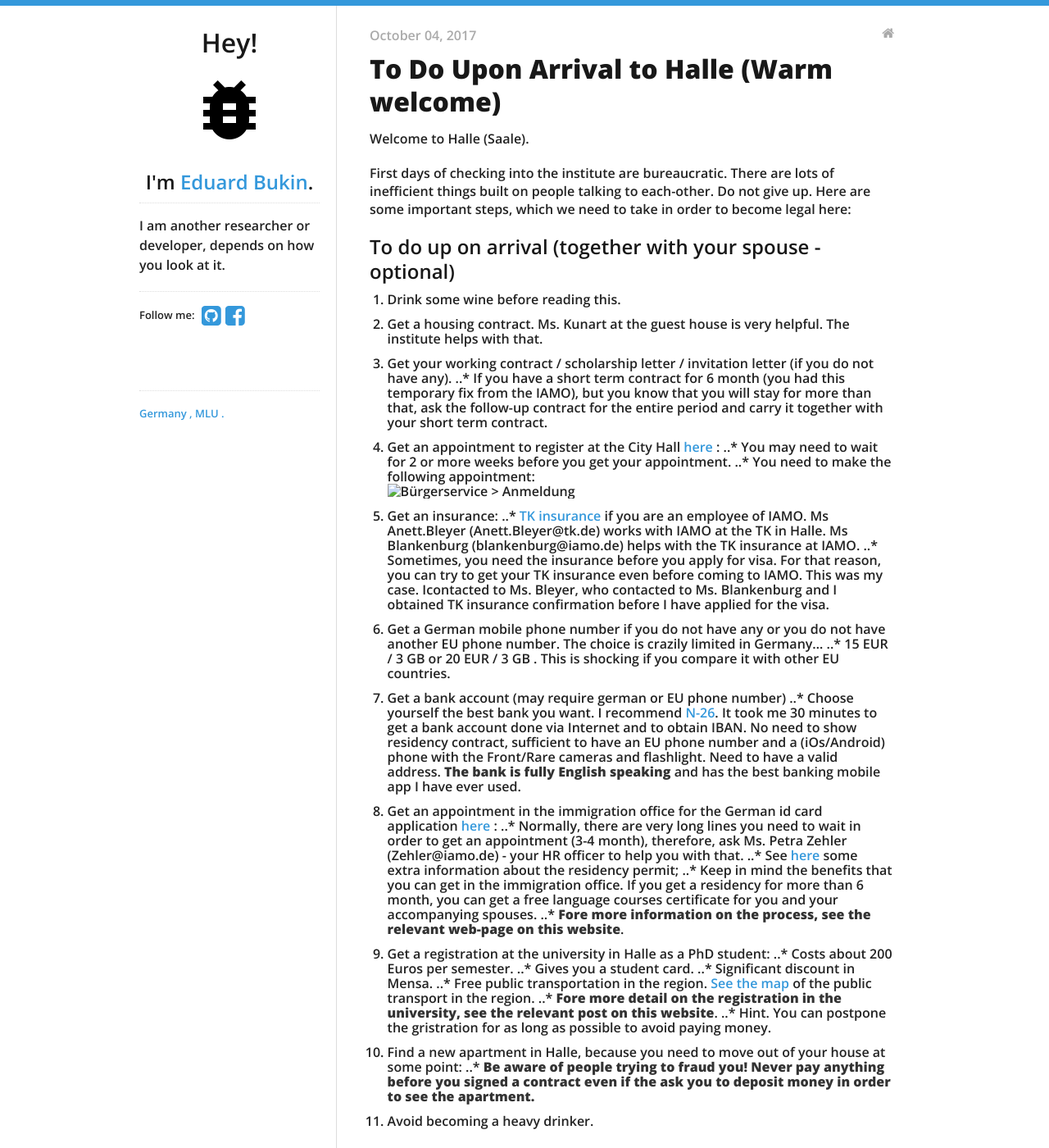
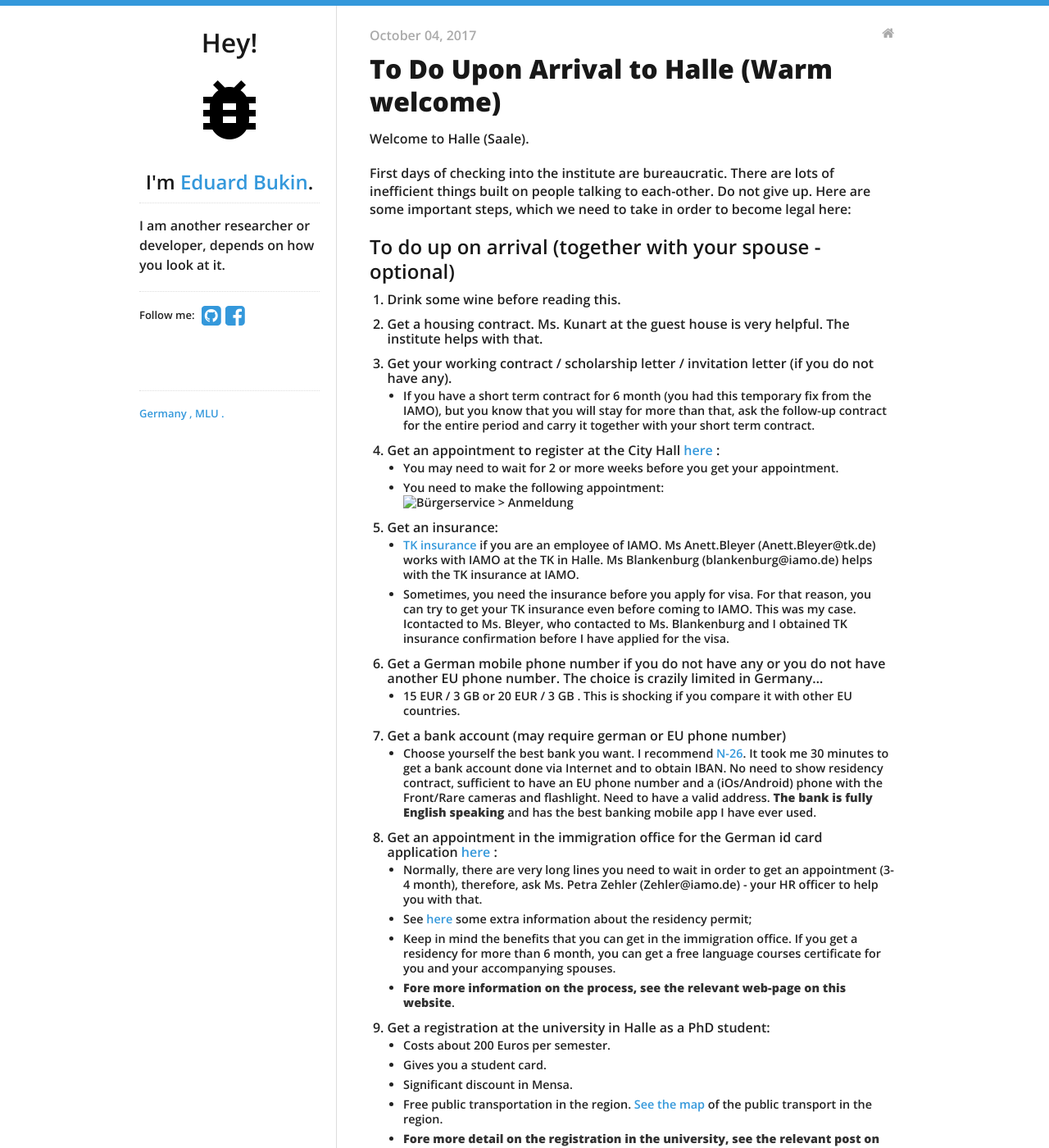
Before and after one commit to EBukin/EBukin.github.io, a Jekyll site: the page built from _posts/2017-10-04-to-do-upon-arrival-to-halle.markdown, in a window 1280 px wide and 1400 px high. Shown: the whole window at 82% size. Built offline with Jekyll 4.4.1, drawn with Linux system fonts in a browser that asks for light colours; nearby versions of some CDN libraries; some of the changed text lies outside the part shown.

Commit message:
to do update 3

```diff
--- a/_posts/2017-10-04-to-do-upon-arrival-to-halle.markdown
+++ b/_posts/2017-10-04-to-do-upon-arrival-to-halle.markdown
@@ -15,31 +15,31 @@ First days of checking into the institute are bureaucratic. There are lots of in
 0. Drink some wine before reading this.
 1. Get a housing contract. Ms. Kunart at the guest house is very helpful. The institute helps with that.
 2. Get your working contract / scholarship letter / invitation letter (if you do not have any).
-..* If you have a short term contract for 6 month (you had this temporary fix from the IAMO), but you know that you will stay for more than that, ask the follow-up contract for the entire period and carry it together with your short term contract.
+   - If you have a short term contract for 6 month (you had this temporary fix from the IAMO), but you know that you will stay for more than that, ask the follow-up contract for the entire period and carry it together with your short term contract.
 3. Get an appointment to register at the City Hall [here](https://www.halle.de/de/Verwaltung/Online-Angebote/Online-Dienste/Terminvereinbarung/Termin-Buergerservic-08648/) :
-..* You may need to wait for 2 or more weeks before you get your appointment.
-..* You need to make the following appointment: ![Bürgerservice > Anmeldung](assets/images/cityhall-appointment.png "Bürgerservice > Anmeldung")
+   - You may need to wait for 2 or more weeks before you get your appointment.
+   - You need to make the following appointment: ![Bürgerservice > Anmeldung](assets/images/cityhall-appointment.png "Bürgerservice > Anmeldung")
 4. Get an insurance:
-..* [TK insurance](https://www.tk.de/) if you are an employee of IAMO. Ms Anett.Bleyer (Anett.Bleyer@tk.de) works with IAMO at the TK in Halle. Ms Blankenburg (blankenburg@iamo.de) helps with the TK insurance at IAMO.
-..* Sometimes, you need the insurance before you apply for visa. For that reason, you can try to get your TK insurance even before coming to IAMO. This was my case. Icontacted to Ms. Bleyer, who contacted to Ms. Blankenburg and I obtained TK insurance confirmation before I have applied for the visa.
+   - [TK insurance](https://www.tk.de/) if you are an employee of IAMO. Ms Anett.Bleyer (Anett.Bleyer@tk.de) works with IAMO at the TK in Halle. Ms Blankenburg (blankenburg@iamo.de) helps with the TK insurance at IAMO.
+   - Sometimes, you need the insurance before you apply for visa. For that reason, you can try to get your TK insurance even before coming to IAMO. This was my case. Icontacted to Ms. Bleyer, who contacted to Ms. Blankenburg and I obtained TK insurance confirmation before I have applied for the visa.
 5. Get a German mobile phone number if you do not have any or you do not have another EU phone number. The choice is crazily limited in Germany...
-..* 15 EUR / 3 GB [](https://www.simplytel.de/tarifuebersicht#allnet_flats_lte_tab) or 20 EUR / 3 GB [](https://www.base.de/tarife). This is shocking if you compare it with other EU countries.
+   - 15 EUR / 3 GB [](https://www.simplytel.de/tarifuebersicht#allnet_flats_lte_tab) or 20 EUR / 3 GB [](https://www.base.de/tarife). This is shocking if you compare it with other EU countries.
 6. Get a bank account (may require german or EU phone number)
-..* Choose yourself the best bank you want. I recommend [N-26](https://next.n26.com/). It took me 30 minutes to get a bank account done via Internet and to obtain IBAN. No need to show residency contract, sufficient to have an EU phone number and a (iOs/Android) phone with the Front/Rare cameras and flashlight. Need to have a valid address. **The bank is fully English speaking** and has the best banking mobile app I have ever used.
+   - Choose yourself the best bank you want. I recommend [N-26](https://next.n26.com/). It took me 30 minutes to get a bank account done via Internet and to obtain IBAN. No need to show residency contract, sufficient to have an EU phone number and a (iOs/Android) phone with the Front/Rare cameras and flashlight. Need to have a valid address. **The bank is fully English speaking** and has the best banking mobile app I have ever used.
 7. Get an appointment in the immigration office for the German id card application [here](https://www.halle.de/de/Verwaltung/Online-Angebote/Online-Dienste/Terminvereinbarung/Termin-Auslaenderbeh-08653/) :
-..* Normally, there are very long lines you need to wait in order to get an appointment (3-4 month), therefore, ask Ms. Petra Zehler (Zehler@iamo.de) - your HR officer to help you with that.
-..* See [here](http://www.bamf.de/EN/Willkommen/Aufenthalt/WichtigeInformationen/wichtigeinformationen-node.html) some extra information about the residency permit;
-..* Keep in mind the benefits that you can get in the immigration office. If you get a residency for more than 6 month, you can get a free language courses certificate for you and your accompanying spouses.
-..* **Fore more information on the process, see the relevant web-page on this website**.
+   - Normally, there are very long lines you need to wait in order to get an appointment (3-4 month), therefore, ask Ms. Petra Zehler (Zehler@iamo.de) - your HR officer to help you with that.
+   - See [here](http://www.bamf.de/EN/Willkommen/Aufenthalt/WichtigeInformationen/wichtigeinformationen-node.html) some extra information about the residency permit;
+   - Keep in mind the benefits that you can get in the immigration office. If you get a residency for more than 6 month, you can get a free language courses certificate for you and your accompanying spouses.
+   - **Fore more information on the process, see the relevant web-page on this website**.
 8. Get a registration at the university in Halle as a PhD student:
-..* Costs about 200 Euros per semester.
-..* Gives you a student card.
-..* Significant discount in Mensa.
-..* Free public transportation in the region. [See the map](https://www.mdv.de/site/uploads/lnp_mdv_gesamt.pdf) of the public transport in the region.
-..* **Fore more detail on the registration in the university, see the relevant post on this website**.
-..* Hint. You can postpone the gristration for as long as possible to avoid paying money.
+   - Costs about 200 Euros per semester.
+   - Gives you a student card.
+   - Significant discount in Mensa.
+   - Free public transportation in the region. [See the map](https://www.mdv.de/site/uploads/lnp_mdv_gesamt.pdf) of the public transport in the region.
+   - **Fore more detail on the registration in the university, see the relevant post on this website**.
+   - Hint. You can postpone the gristration for as long as possible to avoid paying money.
 9. Find a new apartment in Halle, because you need to move out of your house at some point:
-..* **Be aware of people trying to fraud you! Never pay anything before you signed a contract even if the ask you to deposit money in order to see the apartment.**
+   - **Be aware of people trying to fraud you! Never pay anything before you signed a contract even if the ask you to deposit money in order to see the apartment.**
 10. Avoid becoming a heavy drinker.
 
 ## General and useful information about Germany
```
